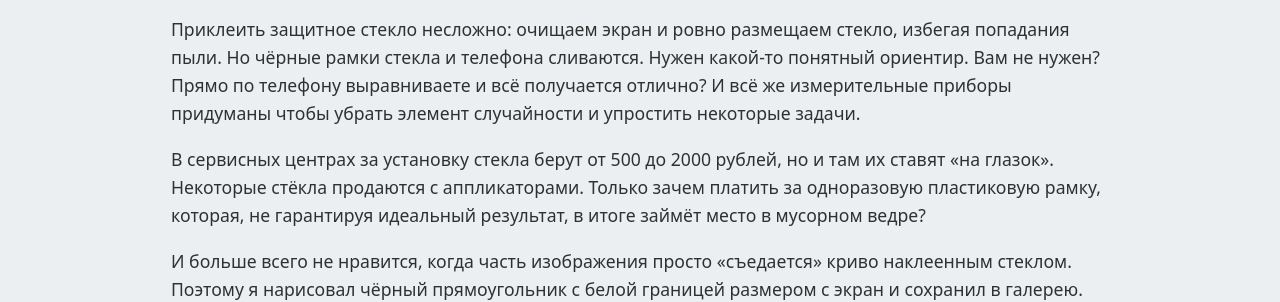
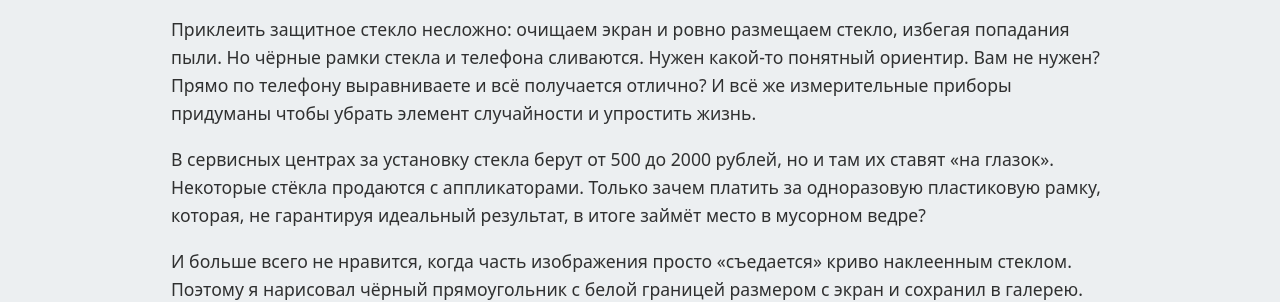
Before and after one commit to artembolotov/artembolotov.github.io, a Jekyll site: the page built from blog/_posts/2025-08-10-screenlines.md, in a window 1280 px wide and 900 px high, scrolled down 754 px. Shown: the part 243-545 px from the top of the window. Built offline with Jekyll 4.4.1, drawn with Linux system fonts in a browser that asks for light colours.

Commit message:
Update 2025-08-10-screenlines.md

```diff
--- a/blog/_posts/2025-08-10-screenlines.md
+++ b/blog/_posts/2025-08-10-screenlines.md
@@ -20,7 +20,7 @@ ru_5.png
 
 ## Простая и регулярная проблема
 
-Приклеить защитное стекло несложно: очищаем экран и ровно размещаем стекло, избегая попадания пыли. Но чёрные рамки стекла и телефона сливаются. Нужен какой-то понятный ориентир. Вам не нужен? Прямо по телефону выравниваете и всё получается отлично? И всё же измерительные приборы придуманы чтобы убрать элемент случайности и упростить некоторые задачи.
+Приклеить защитное стекло несложно: очищаем экран и ровно размещаем стекло, избегая попадания пыли. Но чёрные рамки стекла и телефона сливаются. Нужен какой-то понятный ориентир. Вам не нужен? Прямо по телефону выравниваете и всё получается отлично? И всё же измерительные приборы придуманы чтобы убрать элемент случайности и упростить жизнь.
 
 В сервисных центрах за установку стекла берут от 500 до 2000 рублей, но и там их ставят «на глазок». Некоторые стёкла продаются с аппликаторами. Только зачем платить за одноразовую пластиковую рамку, которая, не гарантируя идеальный результат, в итоге займёт место в мусорном ведре?
 
```
